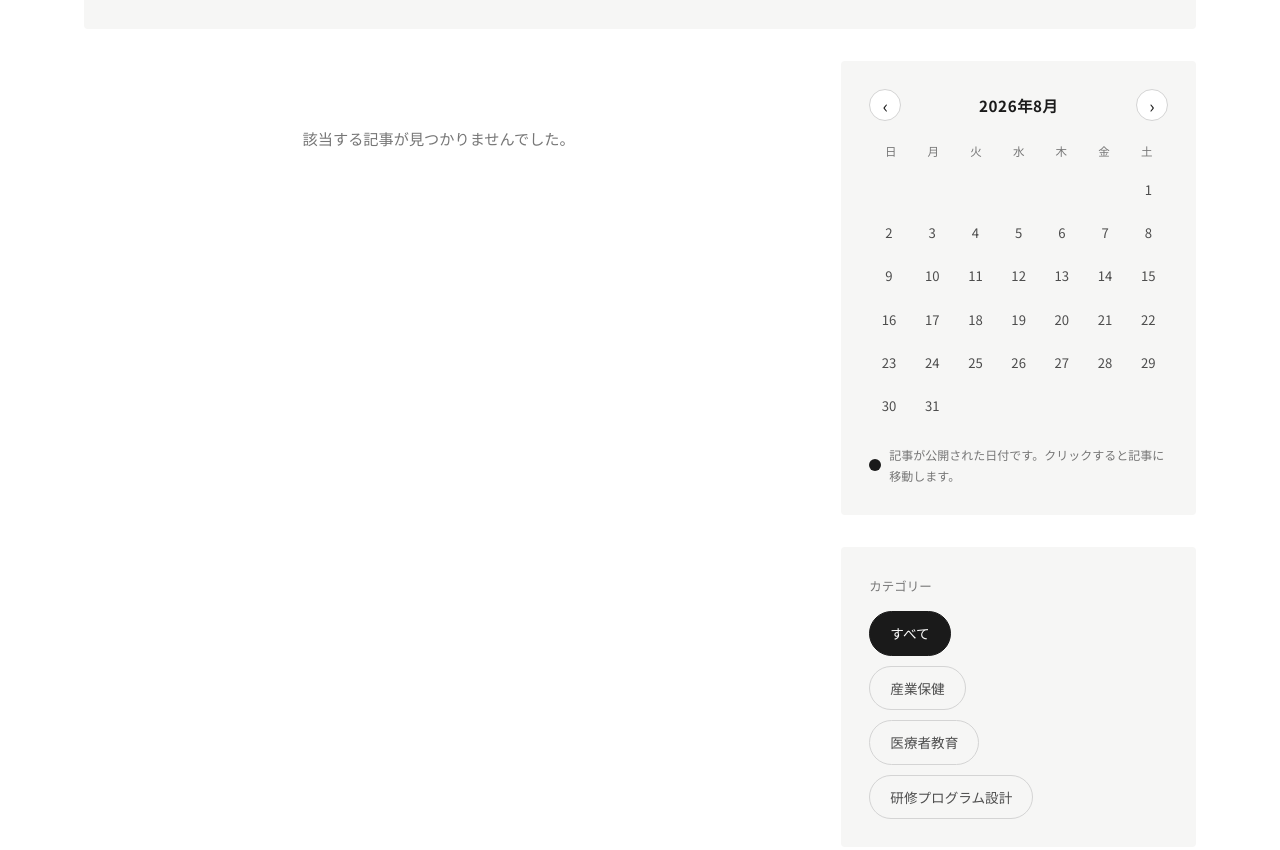
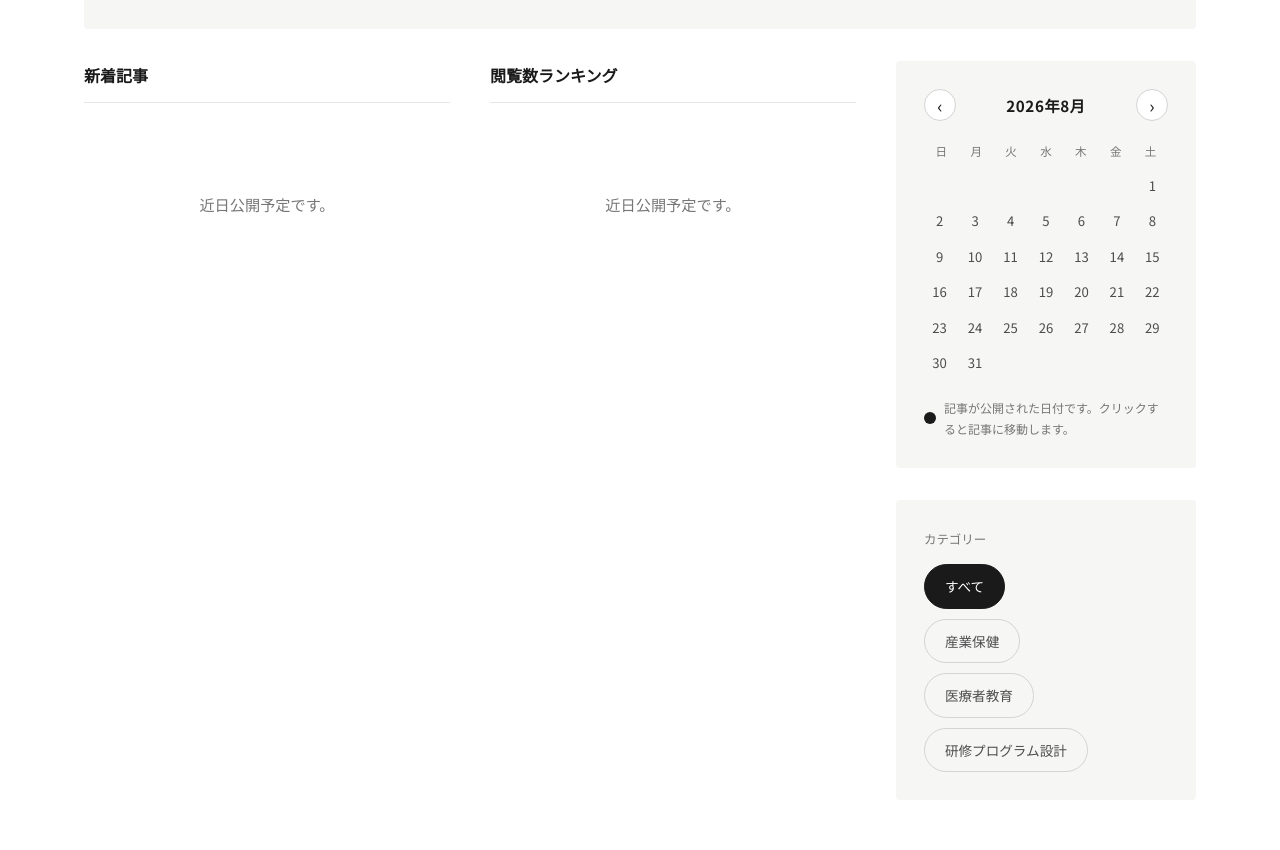
Before and after one commit to sangmedica/HP-Vlog, a website: page blog/index.html in a window 1280 px wide. Shown: the part 520-1370 px from the top of the page. Drawn offline with Linux system fonts and the light colour scheme; no server answers.

Commit message:
ブログ一覧ページを3列構成（新着／閲覧数ランキング／検索）に変更
Co-Authored-By: Claude Sonnet 5 <noreply@anthropic.com>

```diff
--- a/blog/index.html
+++ b/blog/index.html
@@ -92,11 +92,18 @@
           </div>
         </div>
 
-        <div class="blog-layout-main">
-          <h2 class="sr-only">記事一覧</h2>
-          <p class="blog-empty" id="blog-empty" hidden>該当する記事が見つかりませんでした。</p>
+        <p class="blog-empty" id="blog-empty" hidden>該当する記事が見つかりませんでした。</p>
 
-          <div class="blog-grid" id="blog-grid">
+        <div class="blog-layout-latest">
+          <h2 class="blog-col-title">新着記事</h2>
+          <div class="blog-grid" id="blog-grid-latest">
+            <p class="blog-empty">記事を読み込んでいます…</p>
+          </div>
+        </div>
+
+        <div class="blog-layout-popular">
+          <h2 class="blog-col-title">閲覧数ランキング</h2>
+          <div class="blog-grid" id="blog-grid-popular">
             <p class="blog-empty">記事を読み込んでいます…</p>
           </div>
         </div>
--- a/css/style.css
+++ b/css/style.css
@@ -890,20 +890,30 @@ body {
   color: var(--color-white);
 }
 
-/* ---------- Blog list page layout (記事一覧 / カレンダー / カテゴリー) ---------- */
+/* ---------- Blog list page layout (新着 / 閲覧数ランキング / 検索・カレンダー・カテゴリー) ---------- */
 .blog-layout {
   display: grid;
-  grid-template-columns: 2fr 1fr;
+  grid-template-columns: 1fr 1fr 0.82fr;
   grid-template-rows: auto auto auto;
-  column-gap: 48px;
+  column-gap: 40px;
   row-gap: 32px;
 }
 .blog-layout-search { grid-column: 1 / -1; grid-row: 1; }
-.blog-layout-main { grid-column: 1; grid-row: 2 / span 2; }
-.blog-layout-calendar { grid-column: 2; grid-row: 2; }
-.blog-layout-categories { grid-column: 2; grid-row: 3; }
-
-.blog-layout-main .blog-grid { grid-template-columns: repeat(2, 1fr); }
+.blog-layout-latest { grid-column: 1; grid-row: 2 / span 2; }
+.blog-layout-popular { grid-column: 2; grid-row: 2 / span 2; }
+.blog-layout-calendar { grid-column: 3; grid-row: 2; }
+.blog-layout-categories { grid-column: 3; grid-row: 3; }
+
+.blog-col-title {
+  font-size: 1rem;
+  font-weight: 700;
+  margin-bottom: 24px;
+  padding-bottom: 12px;
+  border-bottom: 1px solid var(--color-gray-200);
+}
+
+.blog-layout-latest .blog-grid,
+.blog-layout-popular .blog-grid { grid-template-columns: 1fr; }
 
 /* ---------- Blog calendar ---------- */
 .blog-calendar {
@@ -1045,10 +1055,10 @@ body {
 @media (max-width: 720px) {
   .blog-layout { grid-template-columns: 1fr; row-gap: 40px; }
   .blog-layout-search,
-  .blog-layout-main,
+  .blog-layout-latest,
+  .blog-layout-popular,
   .blog-layout-calendar,
   .blog-layout-categories { grid-column: 1; grid-row: auto; }
-  .blog-layout-main .blog-grid { grid-template-columns: 1fr; }
   .blog-categories { flex-direction: row; flex-wrap: wrap; width: 100%; }
   .blog-categories-label { width: 100%; }
 
--- a/js/main.js
+++ b/js/main.js
@@ -423,30 +423,51 @@
       });
   }
 
-  /* ---------- Blog listing page (render + keyword/category search + calendar) ---------- */
-  var blogListGrid = document.getElementById('blog-grid');
-  if (blogListGrid && document.getElementById('blog-search-keyword')) {
-    fetch(getPostsJsonUrl())
-      .then(function (res) { return res.json(); })
-      .then(function (data) { initBlogListing(data.posts, data.categories); })
+  /* ---------- Blog listing page (新着 / 閲覧数ランキング + keyword/category search + calendar) ---------- */
+  var blogListGridLatest = document.getElementById('blog-grid-latest');
+  var blogListGridPopular = document.getElementById('blog-grid-popular');
+  if (blogListGridLatest && blogListGridPopular && document.getElementById('blog-search-keyword')) {
+    Promise.all([
+      fetch(getPostsJsonUrl()).then(function (res) { return res.json(); }),
+      fetch(VIEWS_ENDPOINT).then(function (res) { return res.json(); }).catch(function () { return {}; })
+    ])
+      .then(function (results) {
+        initBlogListing(results[0].posts, results[0].categories, results[1] || {});
+      })
       .catch(function () {
         var emptyEl = document.getElementById('blog-empty');
         if (emptyEl) { emptyEl.hidden = false; emptyEl.textContent = '記事データを読み込めませんでした。'; }
       });
   }
 
-  function initBlogListing(posts, categories) {
+  function initBlogListing(posts, categories, viewsData) {
     var sorted = posts.slice().sort(function (a, b) { return b.date.localeCompare(a.date); });
-    blogListGrid.innerHTML = sorted.map(function (post, i) {
-      return buildBlogCardHTML(post, categories, i, '');
-    }).join('');
+
+    var latestPosts = sorted.slice(0, 3);
+    var popularPosts = posts.slice().sort(function (a, b) {
+      var viewsA = viewsData[a.slug] || 0;
+      var viewsB = viewsData[b.slug] || 0;
+      if (viewsB !== viewsA) return viewsB - viewsA;
+      return b.date.localeCompare(a.date);
+    }).slice(0, 3);
+
+    blogListGridLatest.innerHTML = latestPosts.length
+      ? latestPosts.map(function (post, i) { return buildBlogCardHTML(post, categories, i, ''); }).join('')
+      : '<p class="blog-empty">近日公開予定です。</p>';
+
+    blogListGridPopular.innerHTML = popularPosts.length
+      ? popularPosts.map(function (post, i) { return buildBlogCardHTML(post, categories, i, ''); }).join('')
+      : '<p class="blog-empty">近日公開予定です。</p>';
+
     populateCardRatings();
 
     var blogKeywordInput = document.getElementById('blog-search-keyword');
     var blogClearButton = document.getElementById('blog-search-clear');
     var blogSearchStatus = document.getElementById('blog-search-status');
     var blogEmptyEl = document.getElementById('blog-empty');
-    var blogCards = Array.prototype.slice.call(blogListGrid.querySelectorAll('.blog-card'));
+    var blogCards = Array.prototype.slice.call(
+      document.querySelectorAll('#blog-grid-latest .blog-card, #blog-grid-popular .blog-card')
+    );
     var blogCategoryPills = Array.prototype.slice.call(document.querySelectorAll('.blog-category-pill'));
 
     var urlParams = new URLSearchParams(window.location.search);
@@ -474,7 +495,7 @@
         if (isVisible) visibleCount++;
       });
 
-      if (blogEmptyEl) blogEmptyEl.hidden = visibleCount !== 0;
+      if (blogEmptyEl) blogEmptyEl.hidden = sorted.length === 0 || visibleCount !== 0;
 
       if (blogSearchStatus) {
         var parts = [];
```
